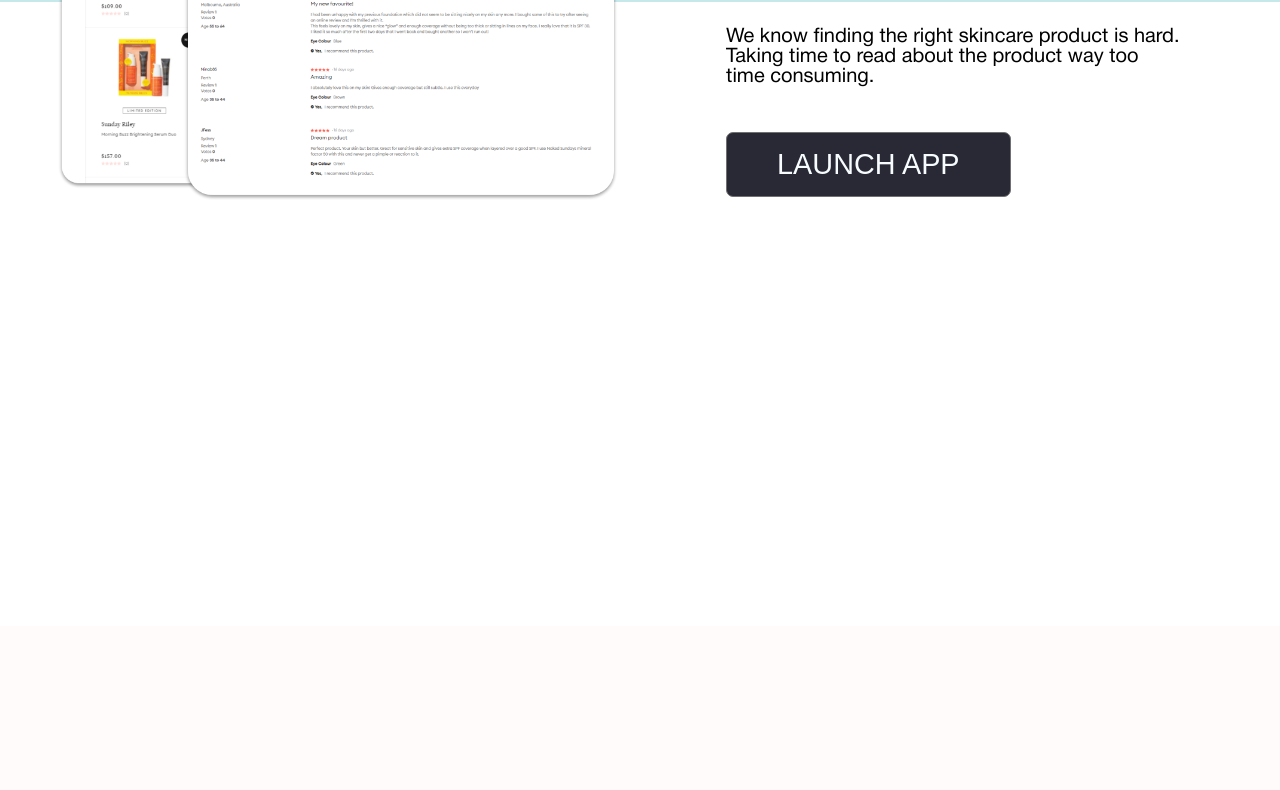
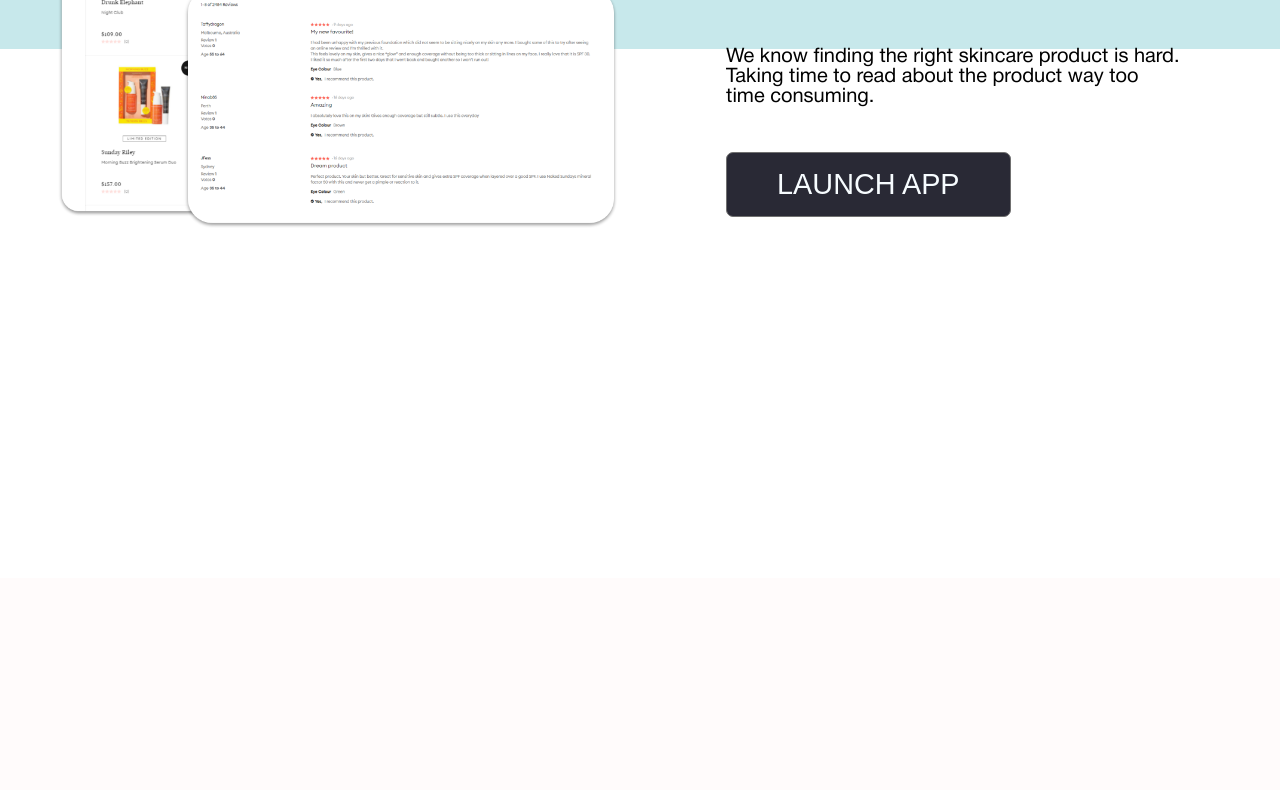
Before and after one commit to Antreesy/dupedex-landing, a plain HTML site: page index.html in a window 1280 px wide. Shown: the part 446-1236 px from the top of the page. Drawn offline with Linux system fonts and the light colour scheme.

Commit message:
Add files via upload

```diff
--- a/assets/styles/landingstyles/common.css
+++ b/assets/styles/landingstyles/common.css
@@ -1,5 +1,7 @@
 .section {
-   padding: calc(var(--header-height) / 2) 0;
+    height: 100vh;
+    min-height: 1024px;
+    padding-top: var(--header-height);
 }
 
 .container {
@@ -10,7 +12,6 @@
 
     margin: 0 auto;
     padding: 0 var(--container-padding);
-    padding-top: calc(var(--header-height) / 2);
 }
 
 .content {
@@ -18,7 +19,7 @@
     flex-direction: column;
     align-items: start;
     height: calc(1024px - var(--header-height));
-    padding-top: 40px;
+    padding-top: 80px;
     z-index: 1;
 }
 
@@ -53,6 +54,6 @@
 
 @media screen and (max-width: 1280px) {
     .content {
-        padding-top: 110px;
+        padding-top: 130px;
     }
 }
--- a/assets/styles/landingstyles/main.css
+++ b/assets/styles/landingstyles/main.css
@@ -169,6 +169,8 @@
 /* READY SECTION */
 
 .ready-section {
+    height: 150px;
+    min-height: 150px;
     margin-bottom: 100px;
     padding: 0;
     background-color: var(--color-beige);
@@ -184,7 +186,6 @@
 .ready-section__content {
     align-items: center;
     width: 100%;
-    height: 150px;
     padding: 0;
 }
 
```
